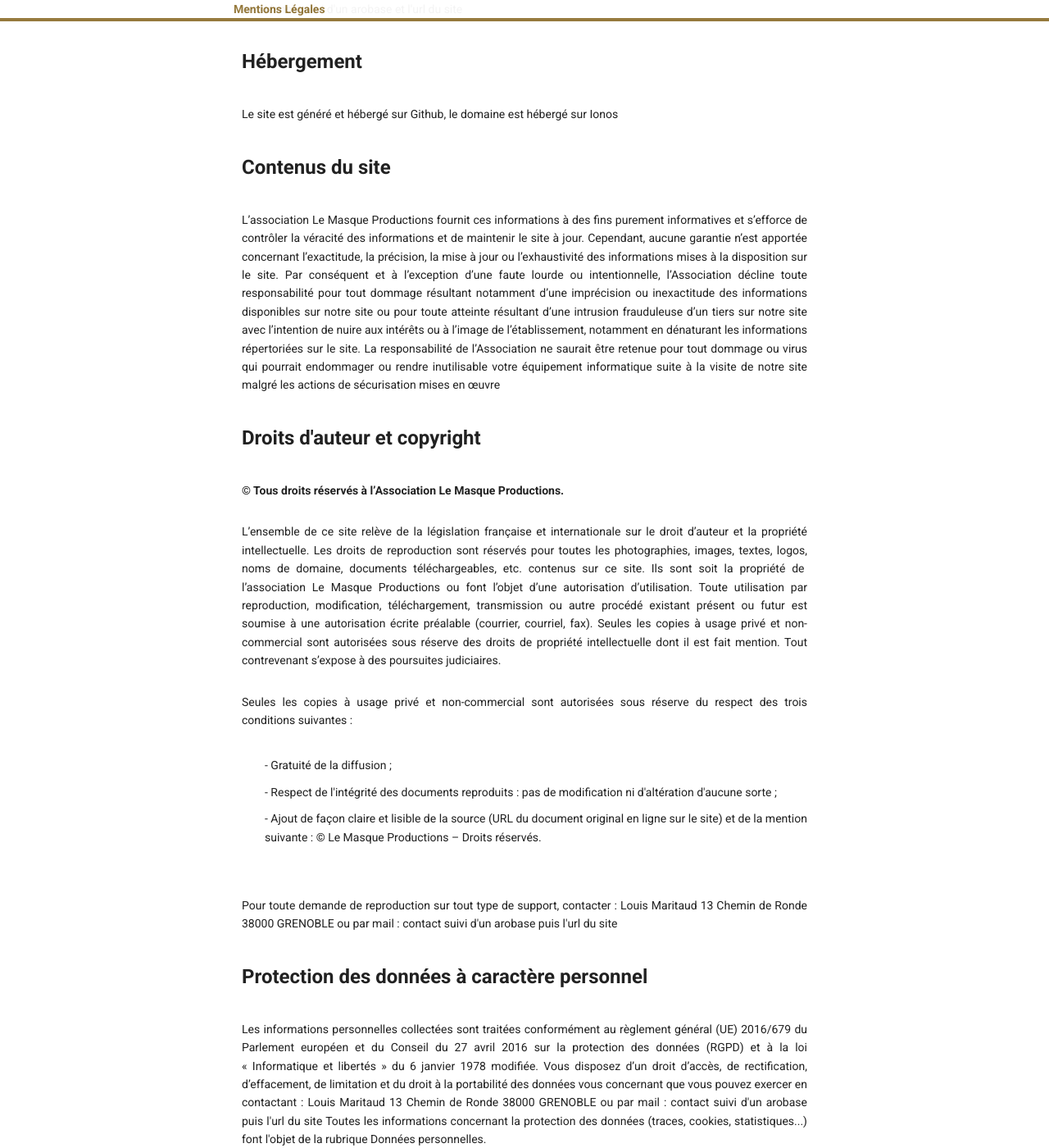
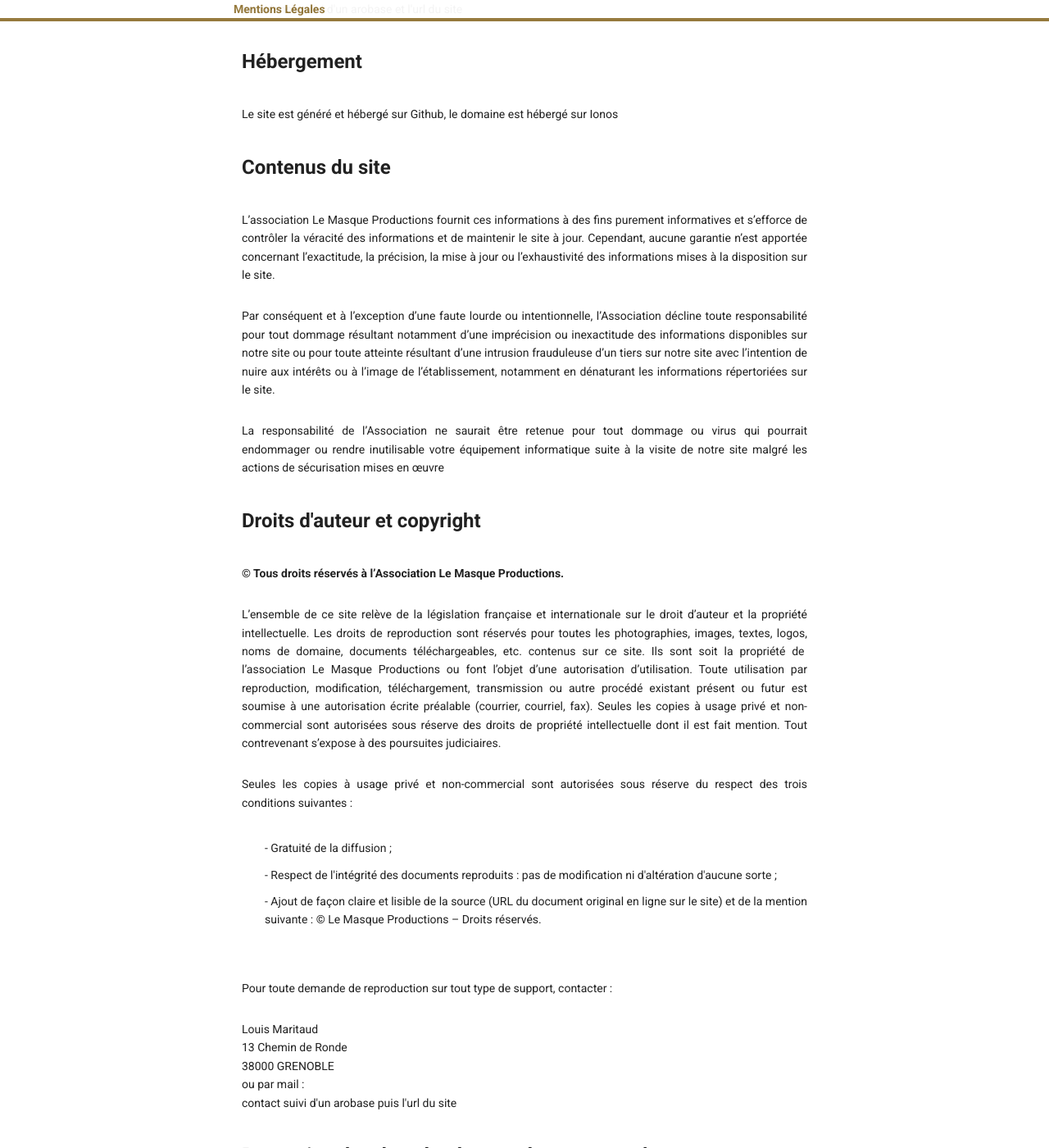
Before and after one commit to MaritaudL/lemasque-productions, a Jekyll site: the page built from mentions.html, in a window 1280 px wide and 1400 px high, scrolled down 1371 px. Shown: the whole window at 82% size. Built offline with Jekyll 4.4.1, drawn with Linux system fonts in a browser that asks for light colours; nearby versions of some CDN libraries; some of the changed text lies outside the part shown.

Commit message:
mentions légales en html

```diff
--- a/mentions.html
+++ b/mentions.html
@@ -46,9 +46,9 @@ title: Mentions Légales
 	<h2>Contenus du site</h2>
 
 	<p>L’association Le Masque Productions fournit ces informations à des fins purement informatives et s’efforce de contrôler la véracité des informations et de maintenir le site à jour. Cependant, aucune garantie n’est apportée concernant l’exactitude, la précision, la mise à jour ou l’exhaustivité des informations mises à la disposition sur le site.
-
+	</p><p>
 	Par conséquent et à l’exception d’une faute lourde ou intentionnelle, l’Association décline toute responsabilité pour tout dommage résultant notamment d’une imprécision ou inexactitude des informations disponibles sur notre site ou pour toute atteinte résultant d’une intrusion frauduleuse d’un tiers sur notre site avec l’intention de nuire aux intérêts ou à l’image de l’établissement, notamment en dénaturant les informations répertoriées sur le site.
-
+	</p><p>
 	La responsabilité de l’Association ne saurait être retenue pour tout dommage ou virus qui pourrait endommager ou rendre inutilisable votre équipement informatique suite à la visite de notre site malgré les actions de sécurisation mises en œuvre</p>
 
 	<h2>Droits d'auteur et copyright</h2>
@@ -63,26 +63,26 @@ title: Mentions Légales
 	<li>- Ajout de façon claire et lisible de la source (URL du document original en ligne sur le site) et de la mention suivante : © Le Masque Productions – Droits réservés. </li></ul></p>
 
 	<p>Pour toute demande de reproduction sur tout type de support, contacter :
-
-	Louis Maritaud
-	13 Chemin de Ronde
-	38000 GRENOBLE
-	ou par mail :
+	</p><p>
+	Louis Maritaud<br>
+	13 Chemin de Ronde<br>
+	38000 GRENOBLE<br>
+	ou par mail : <br>
 	contact suivi d'un arobase puis l'url du site   </p>
 
 	<h2>Protection des données à caractère personnel </h2>
 
 	<p>Les informations personnelles collectées sont traitées conformément au règlement général (UE) 2016/679 du Parlement européen et du Conseil du 27 avril 2016 sur la protection des données (RGPD) et à la loi « Informatique et libertés » du 6 janvier 1978 modifiée.
+	</p><p>
+	Vous disposez d’un droit d’accès, de rectification, d’effacement, de limitation et du droit à la portabilité des données vous concernant que vous pouvez exercer en contactant :
+	</p><p>
+	Louis Maritaud<br>
+	13 Chemin de Ronde<br>
+	38000 GRENOBLE<br>
+	ou par mail : <br>
+	contact suivi d'un arobase puis l'url du site   </p>
 
-	Vous disposez d’un droit d’accès, de rectification, d’effacement, de limitation et du droit à la portabilité des données vous concernant que vous pouvez exercer en contactant :
-
-	Louis Maritaud
-	13 Chemin de Ronde
-	38000 GRENOBLE
-	ou par mail :
-	contact suivi d'un arobase puis l'url du site
-
-	Toutes les informations concernant la protection des données (traces, cookies, statistiques...) font l'objet de la rubrique Données personnelles. </p>
+	<p>Toutes les informations concernant la protection des données (traces, cookies, statistiques...) font l'objet de la rubrique Données personnelles. </p>
 
 	<h2>Lien et création de liens</h2>
 
@@ -91,9 +91,9 @@ title: Mentions Légales
 	<ul><li>- De ne pas utiliser d’éléments du site à l’intérieur d’un autre site par le biais d’inclusions, de cadres, d’inlining ou de procédés similaires.</li>
 	<li>- De ne pas utiliser la technique du lien profond dit « deep linking » pour pointer notamment vers des documents graphiques, multimédia ou animés (format jpeg, gif, etc.) ou tout autre document texte (format txt, doc, rtf, pdf, etc.), que ceux-ci soient téléchargeables ou non.</li>
 	<li>- Que la balise du lien mentionne « Le Masque Productions ». </li></ul>
-
+	</p><p>
 	Sont exclus de cette autorisation les sites diffusant des informations à caractère illicite, violent, polémique, pornographique, xénophobe ou pouvant porter atteinte à la sensibilité du plus grand nombre.
-
+	</p><p>
 	Afin de faciliter l’accès à d’autres sites susceptibles d’apporter un complément d’information, l’association a inséré dans son site un certain nombre de liens hypertexte. Néanmoins, sa responsabilité ne saurait être engagée au titre d’un site tiers auquel un usager aurait eu accès via notre site et présentant des contenus litigieux ou inexacts.</p>
 
 	<h2>Juridiction</h2>
@@ -105,13 +105,14 @@ title: Mentions Légales
 	<h2>Protection des données à caractère personnel</h2>
 
 	<p>Les traitements de données à caractère personnel effectués sur ce site sont conformes au règlement (UE) 2016/679 du Parlement européen et du Conseil du 27 avril 2016, sur la protection des données ainsi qu’à la loi n°78-17 du 6 janvier 1978 modifiée relative à l’informatique, aux fichiers et aux libertés .
-
+	</p><p>
 	Vous disposez d’un droit d’accès, de rectification, d’effacement, de limitation et du droit à la portabilité des données vous concernant que vous pouvez exercer en contactant :
-	Louis Maritaud
-	13 Chemin de Ronde
-	38000 GRENOBLE
-	ou par mail :
-	contact suivi d'un arobase puis l'url du site    </p>
+	</p><p>
+	Louis Maritaud<br>
+	13 Chemin de Ronde<br>
+	38000 GRENOBLE<br>
+	ou par mail : <br>
+	contact suivi d'un arobase puis l'url du site   </p> >
 
 	<h2>Traces d'utilisation et de cookies de fonctionnement  </h2>
 
```
